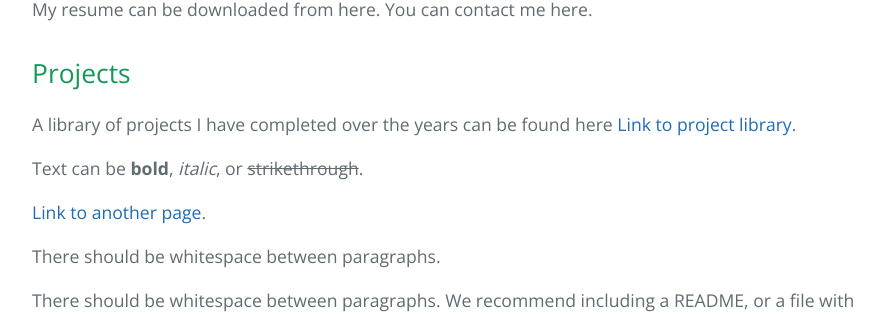
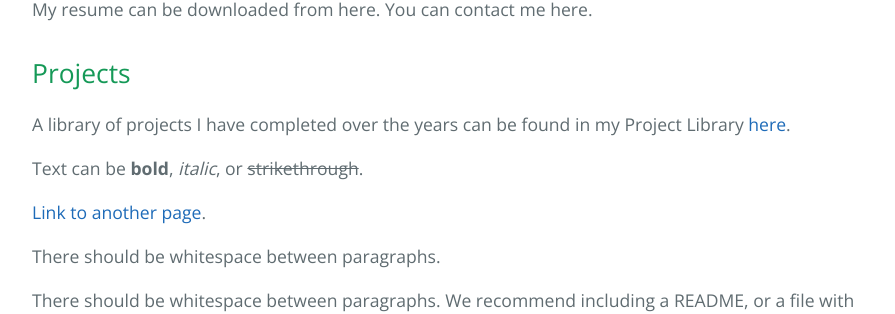
Before and after one commit to yixin0829/Cayman, a Jekyll site: the page built from index.md, in a window 1280 px wide and 900 px high, scrolled down 665 px. Shown: the part 148-462 px from the top of the window, without its empty margins (192-1087 px from the left). Built offline with Jekyll 4.4.1, drawn with Linux system fonts in a browser that asks for light colours.

Commit message:
Update index.md

```diff
--- a/index.md
+++ b/index.md
@@ -14,7 +14,7 @@ My resume can be downloaded from here.
 You can contact me here.
 
 ## Projects
-A library of projects I have completed over the years can be found here [Link to project library](./project-library.html).
+A library of projects I have completed over the years can be found in my Project Library [here](./project-library.html).
 
 
 
```
